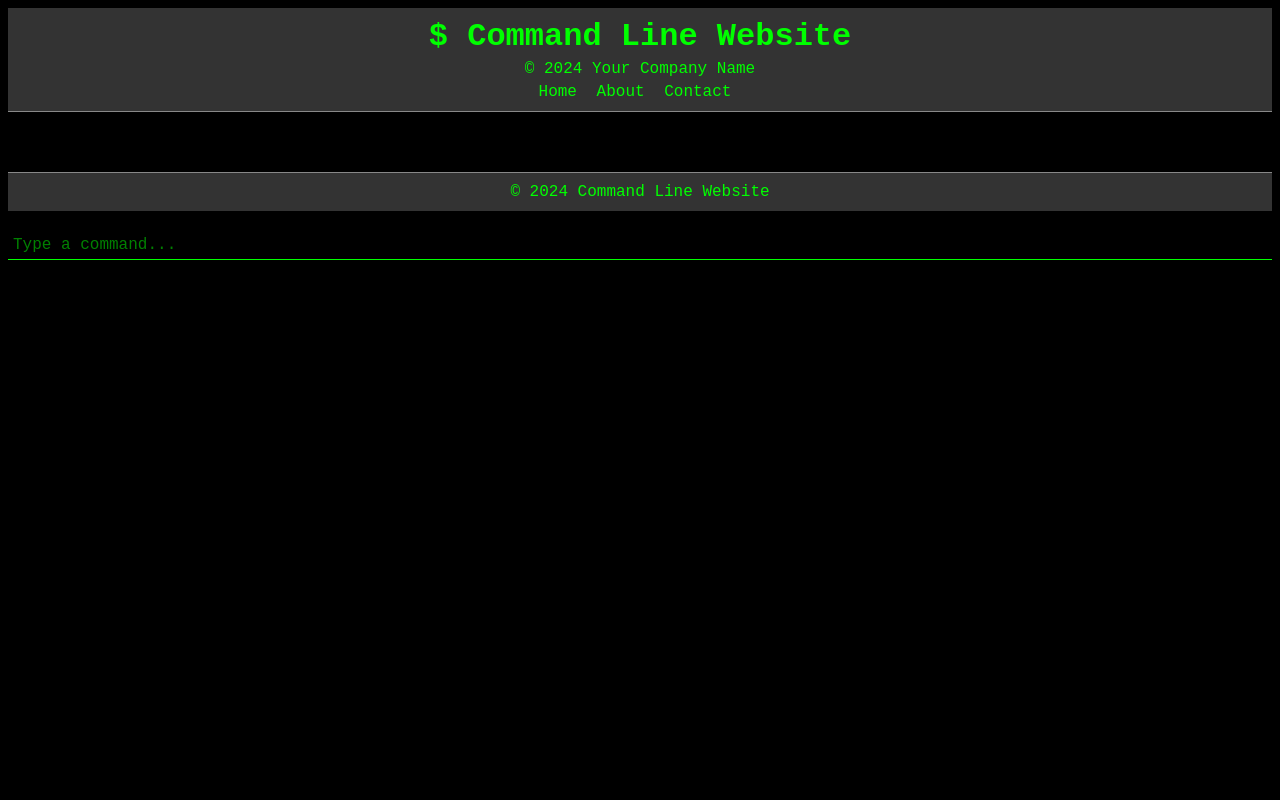
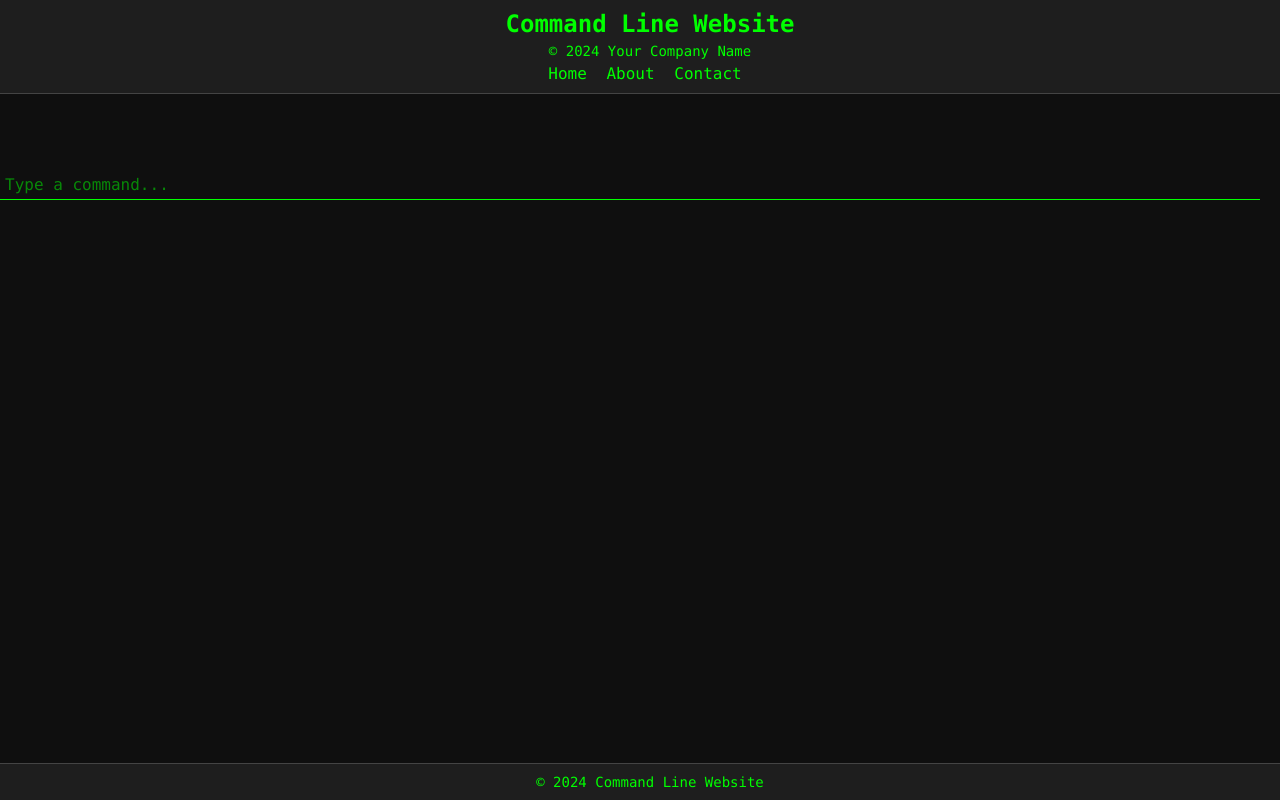
Before and after one commit to killeromg007/POPCAT, a plain HTML site: page index.html in a window 1280 px wide. Drawn offline with Linux system fonts and the light colour scheme.

Commit message:
Update index.htmla
a

```diff
--- a/index.html
+++ b/index.html
@@ -6,24 +6,33 @@
     <title>Command Line Website</title>
     <style>
         body {
-            background-color: #000;
-            color: #0f0;
-            font-family: 'Courier New', Courier, monospace;
+            background-color: #0f0f0f;
+            color: #00ff00;
+            font-family: 'Lucida Console', Monaco, monospace;
+            margin: 0;
+            padding: 0;
         }
 
         header {
             padding: 10px;
-            background-color: #333;
-            border-bottom: 1px solid #888;
+            background-color: #1e1e1e;
+            border-bottom: 1px solid #444;
             text-align: center;
+            position: fixed;
+            top: 0;
+            left: 0;
+            width: 100%;
+            z-index: 1000;
         }
 
         header h1 {
             margin: 0;
+            font-size: 24px;
         }
 
         header p {
             margin: 5px 0;
+            font-size: 14px;
         }
 
         nav ul {
@@ -38,7 +47,7 @@
         }
 
         nav ul li a {
-            color: #0f0;
+            color: #00ff00;
             text-decoration: none;
         }
 
@@ -47,58 +56,65 @@
         }
 
         main {
-            padding: 20px;
+            padding: 70px 20px 20px;
+            margin-top: 40px;
         }
 
         section {
             margin-bottom: 20px;
-            border-left: 2px solid #0f0;
+            border-left: 2px solid #00ff00;
             padding-left: 10px;
         }
 
         section h2 {
-            color: #0f0;
+            color: #00ff00;
+            font-size: 18px;
         }
 
         section p {
-            color: #0f0;
+            color: #00ff00;
         }
 
         footer {
             padding: 10px;
-            background-color: #333;
-            border-top: 1px solid #888;
+            background-color: #1e1e1e;
+            border-top: 1px solid #444;
             text-align: center;
+            position: fixed;
+            bottom: 0;
+            left: 0;
+            width: 100%;
         }
 
         footer p {
-            color: #0f0;
+            color: #00ff00;
             margin: 0;
+            font-size: 14px;
         }
 
         input[type="text"] {
-            background-color: transparent;
+            background-color: #0f0f0f;
             border: none;
-            border-bottom: 1px solid #0f0;
-            color: #0f0;
-            font-family: 'Courier New', Courier, monospace;
+            border-bottom: 1px solid #00ff00;
+            color: #00ff00;
+            font-family: 'Lucida Console', Monaco, monospace;
             font-size: 16px;
             padding: 5px;
             margin-top: 20px;
-            width: 100%;
+            width: calc(100% - 20px);
             box-sizing: border-box;
             outline: none;
         }
 
         input[type="text"]::placeholder {
-            color: #0f0;
+            color: #00ff00;
             opacity: 0.5;
         }
     </style>
 </head>
 <body>
     <header>
-        <h1>$ Command Line Website</h1>
+        <h1>Command Line Website</h1>
         <p>&copy; 2024 Your Company Name</p>
         <nav>
             <ul>
```
